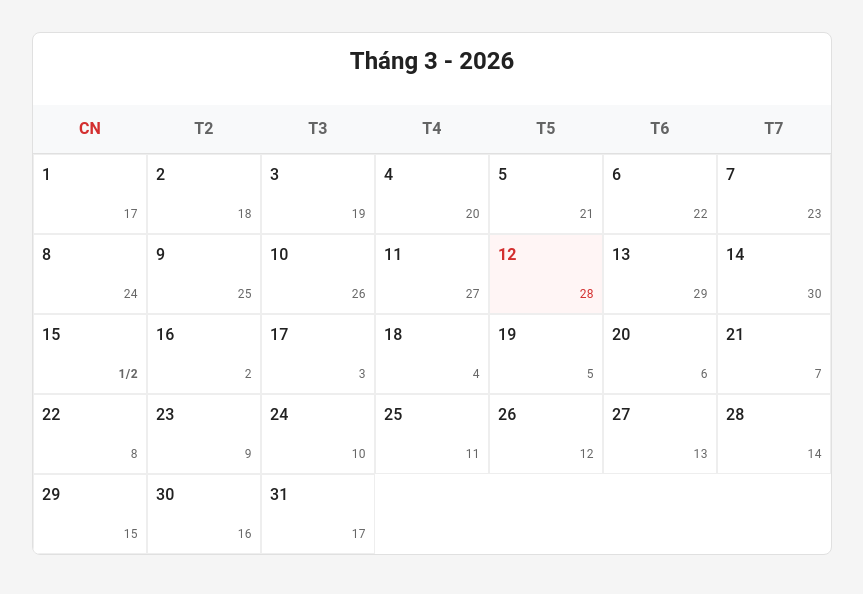
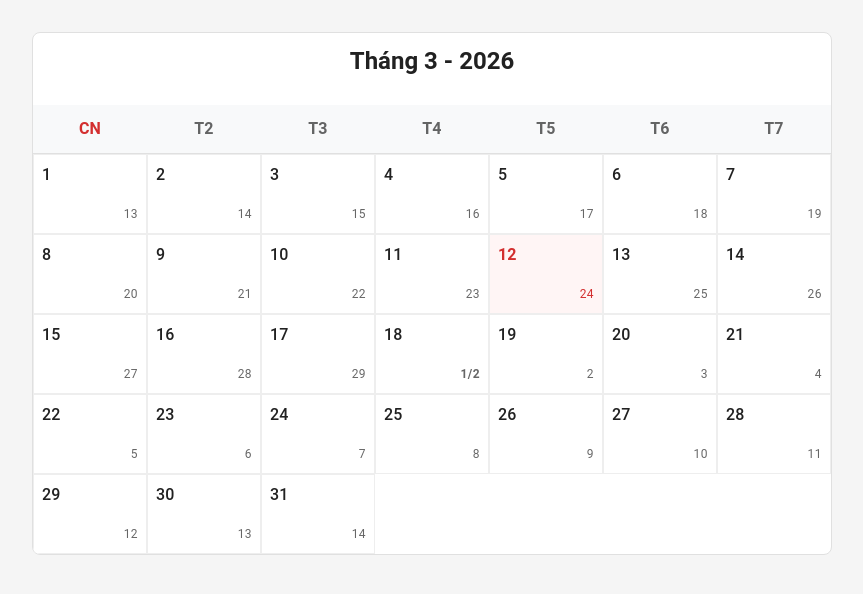
Before and after one commit to VietPam/xemlicham-react-vite-mui, a React (Vite) app: page / in a window 1280 px wide. Shown: the top 594 px of the page, without its empty margins (208-1071 px from the left). Built offline with nearby package versions, Linux system fonts and the light colour scheme; some icons are missing.

Commit message:
áp dụng Ho Ngoc Duc algorithm để tính lịch âm

```diff
--- a/src/react-app/core/lunarEngine/julianDay.ts
+++ b/src/react-app/core/lunarEngine/julianDay.ts
@@ -1,21 +1,22 @@
 // src/react-app/core/lunarEngine/julianDay.ts
 
-/**
- * Converts a Gregorian date to a Julian Day Number.
- * This is the foundation for all astronomical lunar calculations.
- */
-export const getJulianDayNumber = (day: number, month: number, year: number): number => {
-  const a = Math.floor((14 - month) / 12);
-  const y = year + 4800 - a;
-  const m = month + 12 * a - 3;
+export const getJulianDayNumber = (dd: number, mm: number, yy: number): number => {
+  let a = Math.floor((14 - mm) / 12);
+  let y = yy + 4800 - a;
+  let m = mm + 12 * a - 3;
+  return dd + Math.floor((153 * m + 2) / 5) + 365 * y + Math.floor(y / 4) - Math.floor(y / 100) + Math.floor(y / 400) - 32045;
+};
 
-  const jd = day
-    + Math.floor((153 * m + 2) / 5)
-    + 365 * y
-    + Math.floor(y / 4)
-    - Math.floor(y / 100)
-    + Math.floor(y / 400)
-    - 32045;
-
-  return jd;
+export const jdToDate = (jd: number): { day: number; month: number; year: number } => {
+  let l = jd + 68569;
+  let n = Math.floor((4 * l) / 146097);
+  l = l - Math.floor((146097 * n + 3) / 4);
+  let i = Math.floor((4000 * (l + 1)) / 1461001);
+  l = l - Math.floor((1461 * i) / 4) + 31;
+  let j = Math.floor((80 * l) / 2447);
+  let dd = l - Math.floor((2447 * j) / 80);
+  l = Math.floor(j / 11);
+  let mm = j + 2 - 12 * l;
+  let yy = 100 * (n - 49) + i + l;
+  return { day: dd, month: mm, year: yy };
 };
--- a/src/react-app/core/lunarEngine/solarToLunar.ts
+++ b/src/react-app/core/lunarEngine/solarToLunar.ts
@@ -1,38 +1,128 @@
 // src/react-app/core/lunarEngine/solarToLunar.ts
-import { getJulianDayNumber } from "./julianDay";
+import { getJulianDayNumber, jdToDate } from "./julianDay";
 
 export interface LunarDate {
   day: number;
   month: number;
   year: number;
   isLeap: boolean;
-  jdn: number; // Storing this helps with event calculations later
+  jdn: number;
 }
 
-export const convertSolarToLunar = (day: number, month: number, year: number): LunarDate => {
-  const jdn = getJulianDayNumber(day, month, year);
+// Astronomical constants
+const PI = Math.PI;
 
-  // NOTE: This is a simplified structural estimation to connect your UI to the engine.
-  // Full astronomical lunar math requires calculating the solar longitude and new moon phases.
-  // For now, this offsets the solar date to simulate a lunar cycle for UI testing.
-  let lunarDay = day - 14;
-  let lunarMonth = month - 1;
-  let lunarYear = year;
+const getNewMoonDay = (k: number, timeZone: number): number => {
+  const T = k / 1236.85;
+  const T2 = T * T;
+  const T3 = T2 * T;
+  const dr = PI / 180;
 
-  if (lunarDay <= 0) {
-    lunarDay += 30; // approximate lunar month length
-    lunarMonth -= 1;
+  let Jd1 = 2415020.75933 + 29.53058868 * k + 0.0001178 * T2 - 0.000000155 * T3;
+  Jd1 = Jd1 + 0.00033 * Math.sin((166.56 + 132.87 * T - 0.009173 * T2) * dr);
+
+  const M = 359.2242 + 29.10535608 * k - 0.0000333 * T2 - 0.00000347 * T3;
+  const Mprime = 306.0253 + 385.81691806 * k + 0.0107306 * T2 + 0.00001236 * T3;
+  const F = 21.2964 + 390.67050646 * k - 0.0016528 * T2 - 0.00000239 * T3;
+
+  let C = (0.1734 - 0.000393 * T) * Math.sin(M * dr) + 0.0021 * Math.sin(2 * M * dr);
+  C = C - 0.0004 * Math.sin(2 * F * dr) + 0.0005 * Math.sin((Mprime - M) * dr);
+
+  const dJd = C + 0.0028 - 0.0004 * Math.cos(M * dr) + 0.0003 * Math.cos(2 * F * dr);
+
+  return Math.floor(Jd1 + dJd + 0.5 + timeZone / 24);
+};
+
+const getSunLongitude = (dayNumber: number, timeZone: number): number => {
+  const T = (dayNumber - 2451545.0 - timeZone / 24) / 36525.0;
+  const dr = PI / 180;
+  const M = 357.5291 + 35999.0503 * T - 0.0001559 * T * T - 0.00000048 * T * T * T;
+  const L = 280.46646 + 36000.76983 * T + 0.0003032 * T * T;
+  const C = (1.9146 - 0.004817 * T - 0.000014 * T * T) * Math.sin(M * dr) + (0.019993 - 0.000101 * T) * Math.sin(2 * M * dr) + 0.00029 * Math.sin(3 * M * dr);
+  let lambda = L + C;
+  lambda = lambda - 360 * Math.floor(lambda / 360);
+  if (lambda < 0) lambda += 360;
+  return Math.floor(lambda / 30) * 30; // Return solar term (0, 30, 60...)
+};
+
+const getLunarMonth11 = (yy: number, timeZone: number): number => {
+  const off = yy - 1900;
+  let k = Math.floor(off * 12.3685);
+  let nm = getNewMoonDay(k, timeZone);
+  const sunLong = getSunLongitude(nm, timeZone);
+  if (sunLong >= 270) {
+    k -= 1;
+    nm = getNewMoonDay(k, timeZone);
   }
-  if (lunarMonth <= 0) {
-    lunarMonth += 12;
-    lunarYear -= 1;
+  return nm;
+};
+
+const getLeapMonthOffset = (a11: number, timeZone: number): number => {
+  let k = Math.floor((a11 - 2415021.076998695) / 29.530588853) + 1;
+  let last = 0;
+  let i = 1;
+  let arc = getSunLongitude(getNewMoonDay(k, timeZone), timeZone);
+
+  while (i < 14) {
+    const newArc = getSunLongitude(getNewMoonDay(k + i, timeZone), timeZone);
+    if (newArc === last) {
+      return i;
+    }
+    last = newArc;
+    i++;
+  }
+  return 0;
+};
+
+/**
+ * Converts Solar Date to Vietnamese Lunar Date.
+ * Timezone defaults to +7.
+ */
+export const convertSolarToLunar = (dd: number, mm: number, yy: number, timeZone: number = 7): LunarDate => {
+  let dayNumber = getJulianDayNumber(dd, mm, yy);
+  let k = Math.floor((dayNumber - 2415021.076998695) / 29.530588853);
+  let monthStart = getNewMoonDay(k + 1, timeZone);
+
+  if (monthStart > dayNumber) {
+    monthStart = getNewMoonDay(k, timeZone);
+  }
+
+  const a11 = getLunarMonth11(yy, timeZone);
+  let b11 = a11;
+  if (a11 >= monthStart) {
+    b11 = getLunarMonth11(yy - 1, timeZone);
+  }
+
+  let lunarMonth = Math.floor(0.5 + (monthStart - b11) / 29.530588853) + 11;
+  if (lunarMonth > 12) lunarMonth -= 12;
+
+  let lunarDay = dayNumber - monthStart + 1;
+  let lunarYear = yy;
+  if (mm < 3 && lunarMonth > 10) lunarYear -= 1;
+
+  // Leap month calculation
+  let leapMonthOffset = 0;
+  let isLeap = false;
+  const a11Next = getLunarMonth11(lunarYear + 1, timeZone);
+  const diffDays = a11Next - b11;
+
+  if (diffDays > 365) {
+    leapMonthOffset = getLeapMonthOffset(b11, timeZone);
+    const monthDiff = Math.floor(0.5 + (monthStart - b11) / 29.530588853);
+    if (monthDiff === leapMonthOffset) {
+      isLeap = true;
+      lunarMonth -= 1;
+    } else if (monthDiff > leapMonthOffset) {
+      lunarMonth -= 1;
+      if (lunarMonth === 0) lunarMonth = 12;
+    }
   }
 
   return {
     day: lunarDay,
     month: lunarMonth,
     year: lunarYear,
-    isLeap: false, // Leap month logic to be fully implemented in leapMonth.ts
-    jdn
+    isLeap,
+    jdn: dayNumber
   };
 };
```
